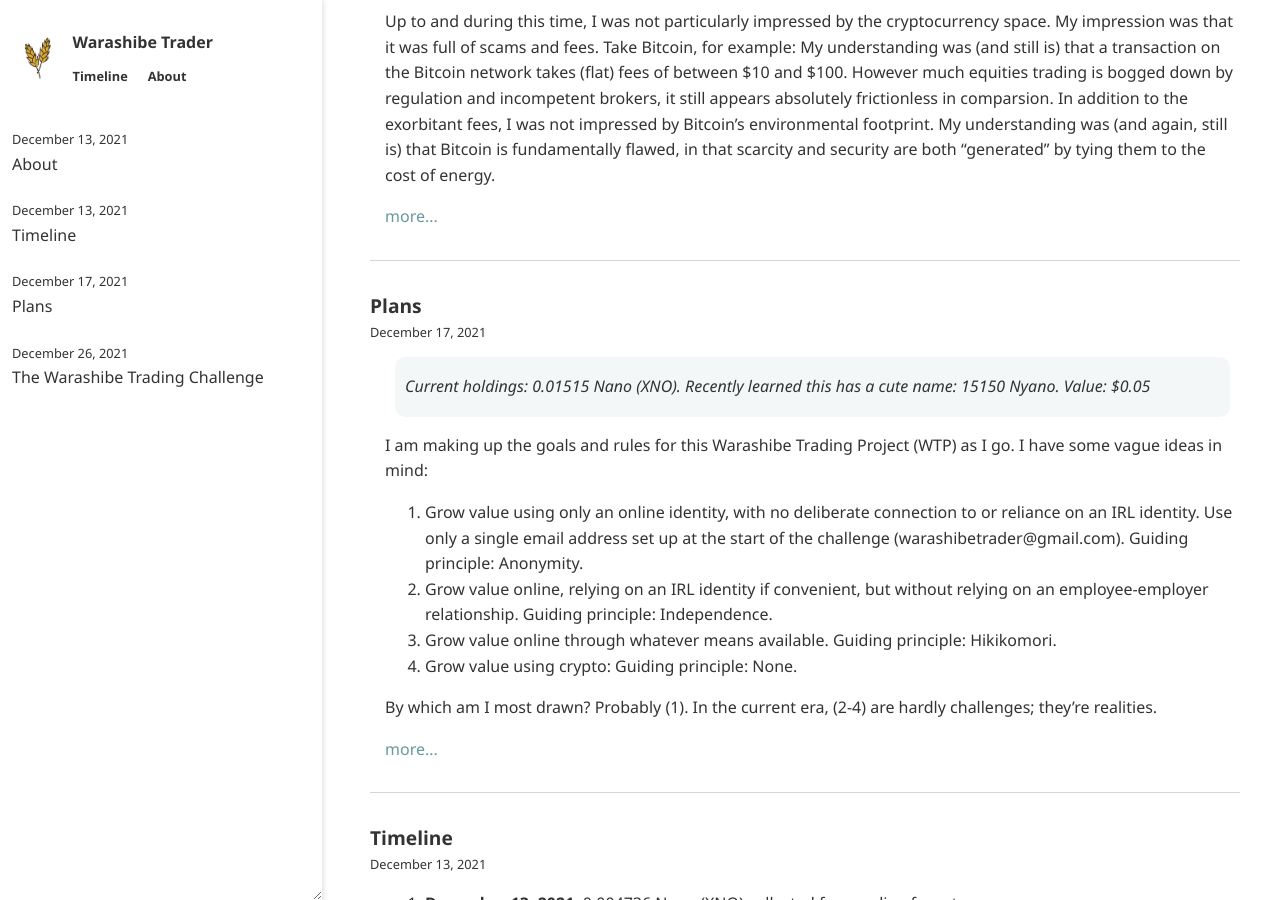
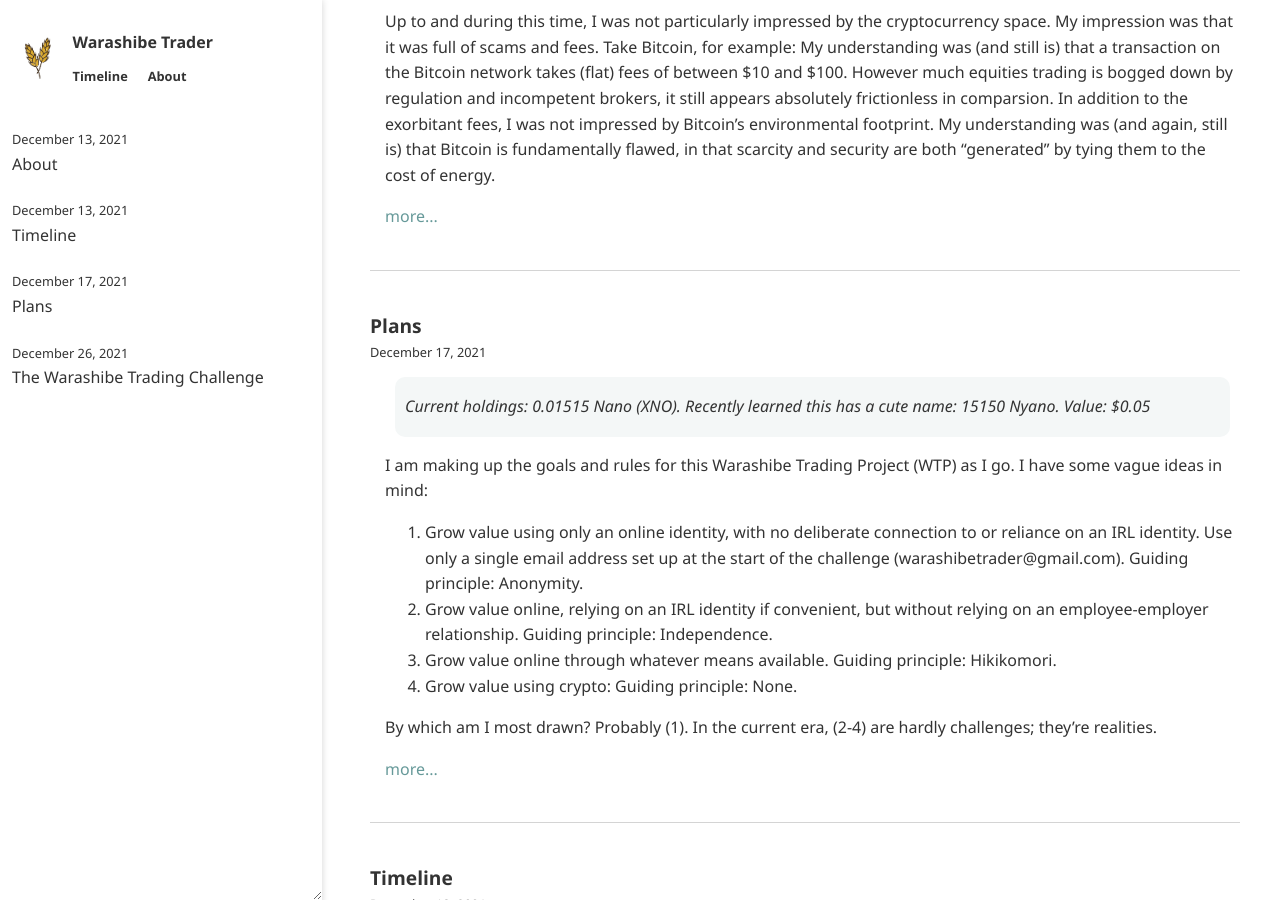
Before and after one commit to warashibetrader/warashibetrader.github.io, a Jekyll site: the page built from index.html, in a window 1280 px wide and 900 px high, scrolled down 417 px. Built offline with Jekyll 4.4.1, drawn with Linux system fonts in a browser that asks for light colours.

Commit message:
Update index.html

```diff
--- a/index.html
+++ b/index.html
@@ -7,7 +7,7 @@ title: Updates
 
 {% for post in site.posts limit:10 %}
 
-<div style="padding-bottom:30px; margin-bottom:30px; border-bottom: solid 1px #d4d4d4;">
+<div style="padding-bottom:40px; margin-bottom:40px; border-bottom: solid 1px #d4d4d4;">
 	<h2><a href="{{ post.url | relative_url }}">{{ post.title }}</a></h2>
 	<div class="date-format" style="margin-bottom:15px">{{ post.date | date: "%B %-d, %Y" }}</div>
 
```
